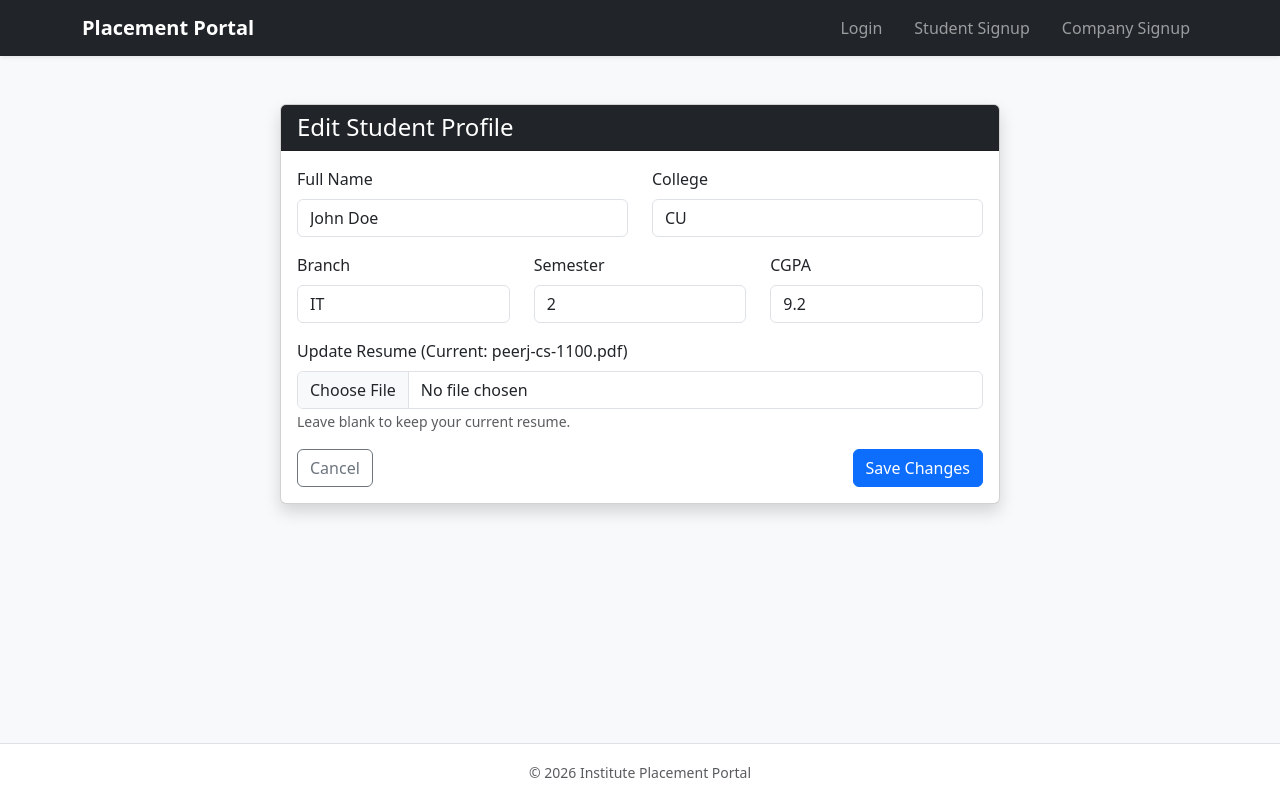
After one commit to Subhraneel103/placement-portal-application, a Flask app: template templates/edit_profile_student.html in a window 1280 px wide. The commit adds this page. Run offline with Flask 3, Linux system fonts and the light colour scheme; the template is opened without the code that fills it: values that come from a table or form of the project are taken from there, others are empty.

Commit message:
added edit option for profiles

```diff
--- a/application/controllers.py
+++ b/application/controllers.py
@@ -254,8 +254,30 @@ def student_dashboard():
 
 @app.route('/student/edit-profile',methods=['GET','POST'])
 def edit_profile():
-    # Placeholder for now
-    return "Edit Profile Page (Coming Soon)"
+    if session.get('role')!='student':
+        flash('Please login as a student','danger')
+        return redirect(url_for('login'))
+    student=Student.query.filter_by(user_id=session['user_id']).first()
+    if request.method=="POST":
+        # Update text fields
+        student.name=request.form.get('fullname')
+        student.college=request.form.get('college')
+        student.branch=request.form.get('branch')
+        student.semester=request.form.get('semester')
+        student.cgpa=request.form.get('cgpa')
+
+        #resume update
+        file=request.files.get('resume')
+        if file and allowed_file(file.filename):
+            file_path=os.path.join(Upload_Folder,file.filename)
+            file.save(file_path)
+            student.resume_path=file_path
+
+        db.session.commit()
+        flash("Profile updated successfully","success")
+        return redirect(url_for('student_dashboard'))
+
+    return render_template('edit_profile_student.html',student=student)
 
 @app.route('/student/history')
 def application_history():
@@ -301,3 +323,22 @@ def create_drive():
 def view_applicants(drive_id):
     # Placeholder to see students who applied to a specific drive
     return f"List of Applicants for Drive ID: {drive_id} (Coming Soon)"
+
+@app.route('/company/edit-profile',methods=['GET','POST'])
+def edit_company_profile():
+    if session.get('role')!='company':
+        flash('Please login as the company HR','danger')
+        return redirect(url_for('login'))
+    company=Company.query.filter_by(user_id=session['user_id']).first()
+    if request.method=="POST":
+        # Update text fields
+        company.company_name=request.form.get('company_name')
+        company.website=request.form.get('website')
+        company.hr_name=request.form.get('hr_name')
+        company.hr_contact=request.form.get('hr_contact')
+
+        db.session.commit()
+        flash("Company profile updated successfully","success")
+        return redirect(url_for('company_dashboard'))
+
+    return render_template('edit_profile_company.html',company=company)
--- a/templates/base.html
+++ b/templates/base.html
@@ -7,49 +7,62 @@
 
     <link href="https://cdn.jsdelivr.net/npm/bootstrap@5.3.0/dist/css/bootstrap.min.css" rel="stylesheet">
     <link rel="stylesheet" href="{{ url_for('static', filename='css/style.css') }}">
+</head>
+<body class="bg-light d-flex flex-column min-vh-100">
 
-    {% block content %}{% endblock %}
-</head>
-<body class="bg-light">
-
-    <nav class="navbar navbar-expand-lg navbar-dark bg-dark mb-4 shadow-sm">
+    <nav class="navbar navbar-expand navbar-dark bg-dark mb-4 shadow-sm">
         <div class="container">
             <a class="navbar-brand fw-bold" href="/">Placement Portal</a>
-            <button class="navbar-toggler" type="button" data-bs-toggle="collapse" data-bs-target="#navbarNav">
-                <span class="navbar-toggler-icon"></span>
-            </button>
 
-            <div class="collapse navbar-collapse" id="navbarNav">
-                <ul class="navbar-nav ms-auto">
+            <ul class="navbar-nav ms-auto flex-row">
                 {% if session.get('role') == 'admin' %}
-                        <li class="nav-item"><a class="nav-link" href="/admin/dashboard">Admin Home</a></li>
-                        <li class="nav-item"><a class="nav-link" href="/admin/approvals">Manage Approvals</a></li>
-                        <li class="nav-item"><a class="nav-link" href="/admin/search">Search Directory</a></li>
+                    <li class="nav-item me-3"><a class="nav-link" href="/admin/dashboard">Home</a></li>
+                    <li class="nav-item me-3"><a class="nav-link" href="/admin/approvals">Approvals</a></li>
 
                 {% elif session.get('role') == 'company' %}
-                        <li class="nav-item"><a class="nav-link" href="/company/dashboard">Company Home</a></li>
-                        <li class="nav-item"><a class="nav-link" href="/company/create-drive">Create Drive</a></li>
+                    <li class="nav-item me-3"><a class="nav-link" href="/company/dashboard">Home</a></li>
+                    <li class="nav-item me-3"><a class="nav-link" href="/company/create-drive">Create Drive</a></li>
+                    <li class="nav-item me-3"><a class="nav-link" href="/company/edit-profile">Profile</a></li>
 
                 {% elif session.get('role') == 'student' %}
-                        <li class="nav-item"><a class="nav-link" href="/student/dashboard">Student Home</a></li>
-                        <li class="nav-item"><a class="nav-link" href="/student/history">My History</a></li>
+                    <li class="nav-item me-3"><a class="nav-link" href="/student/dashboard">Home</a></li>
+                    <li class="nav-item me-3"><a class="nav-link" href="/student/history">History</a></li>
+                    <li class="nav-item me-3"><a class="nav-link" href="/student/edit-profile">Profile</a></li>
 
                 {% else %}
-                        <li class="nav-item"><a class="nav-link" href="/login">Login</a></li>
-                        <li class="nav-item"><a class="nav-link" href="/register/student">Student Signup</a></li>
+                    <li class="nav-item me-3"><a class="nav-link" href="/login">Login</a></li>
+                    <li class="nav-item me-3"><a class="nav-link" href="/register/student">Student Signup</a></li>
                     <li class="nav-item"><a class="nav-link" href="/register/company">Company Signup</a></li>
                 {% endif %}
 
                 {% if session.get('user_id') %}
-                        <li class="nav-item"><a class="nav-link text-danger" href="/logout">Logout</a></li>
+                    <li class="nav-item ms-2"><a class="nav-link text-danger fw-bold" href="/logout">Logout</a></li>
                 {% endif %}
             </ul>
         </div>
-        </div>
     </nav>
 
+    <div class="container">
+        {% with messages = get_flashed_messages(with_categories=true) %}
+            {% if messages %}
+                {% for category, message in messages %}
+                    <div class="alert alert-{{ category if category != 'message' else 'info' }} shadow-sm" role="alert">
+                        {{ message }}
+                    </div>
+                {% endfor %}
+            {% endif %}
+        {% endwith %}
+    </div>
+
+    <main class="container mb-5">
+        {% block content %}{% endblock %}
+    </main>
+
     <footer class="footer mt-auto py-3 bg-white border-top text-center text-muted">
+        <div class="container">
+            <small>&copy; 2026 Institute Placement Portal</small>
+        </div>
+    </footer>
 
-    </footer>
 </body>
 </html>
--- a/templates/company_dashboard.html
+++ b/templates/company_dashboard.html
@@ -7,9 +7,9 @@
             <h1 class="display-6">Welcome, {{ company.company_name }}</h1>
             <p class="text-muted mb-0">Manage your recruitment drives and track applicants.</p>
         </div>
-        <div>
+        <!-- <div>
             <a href="{{ url_for('logout') }}" class="btn btn-outline-danger">Logout</a>
-        </div>
+        </div> -->
     </div>
 
     <div class="row mb-4">
--- /dev/null
+++ b/templates/edit_profile_student.html
@@ -0,0 +1,52 @@
+{% extends 'base.html' %}
+
+{% block content %}
+<div class="container mt-4">
+    <div class="row justify-content-center">
+        <div class="col-md-8">
+            <div class="card shadow">
+                <div class="card-header bg-dark text-white">
+                    <h4 class="mb-0">Edit Student Profile</h4>
+                </div>
+                <div class="card-body">
+                    <form action="{{ url_for('edit_profile') }}" method="POST" enctype="multipart/form-data">
+                        <div class="row mb-3">
+                            <div class="col-md-6">
+                                <label class="form-label">Full Name</label>
+                                <input type="text" name="fullname" class="form-control" value="{{ student.name }}" required>
+                            </div>
+                            <div class="col-md-6">
+                                <label class="form-label">College</label>
+                                <input type="text" name="college" class="form-control" value="{{ student.college }}" required>
+                            </div>
+                        </div>
+                        <div class="row mb-3">
+                            <div class="col-md-4">
+                                <label class="form-label">Branch</label>
+                                <input type="text" name="branch" class="form-control" value="{{ student.branch }}" required>
+                            </div>
+                            <div class="col-md-4">
+                                <label class="form-label">Semester</label>
+                                <input type="number" name="semester" class="form-control" value="{{ student.semester }}" required>
+                            </div>
+                            <div class="col-md-4">
+                                <label class="form-label">CGPA</label>
+                                <input type="number" step="0.01" name="cgpa" class="form-control" value="{{ student.cgpa }}" required>
+                            </div>
+                        </div>
+                        <div class="mb-3">
+                            <label class="form-label">Update Resume (Current: {{ student.resume_path.split('/')[-1].split('\\')[-1] }})</label>
+                            <input type="file" name="resume" class="form-control">
+                            <small class="text-muted">Leave blank to keep your current resume.</small>
+                        </div>
+                        <div class="d-flex justify-content-between">
+                            <a href="{{ url_for('student_dashboard') }}" class="btn btn-outline-secondary">Cancel</a>
+                            <button type="submit" class="btn btn-primary">Save Changes</button>
+                        </div>
+                    </form>
+                </div>
+            </div>
+        </div>
+    </div>
+</div>
+{% endblock %}
```
Also changed, not shown: templates/edit_profile_company.html (added, +41 -0 lines), templates/student_dashboard.html (+5 -5 lines), README.md, instance/placement.sqlite3, 1 other file. Lines whose indentation alone changed are shown as unchanged.
